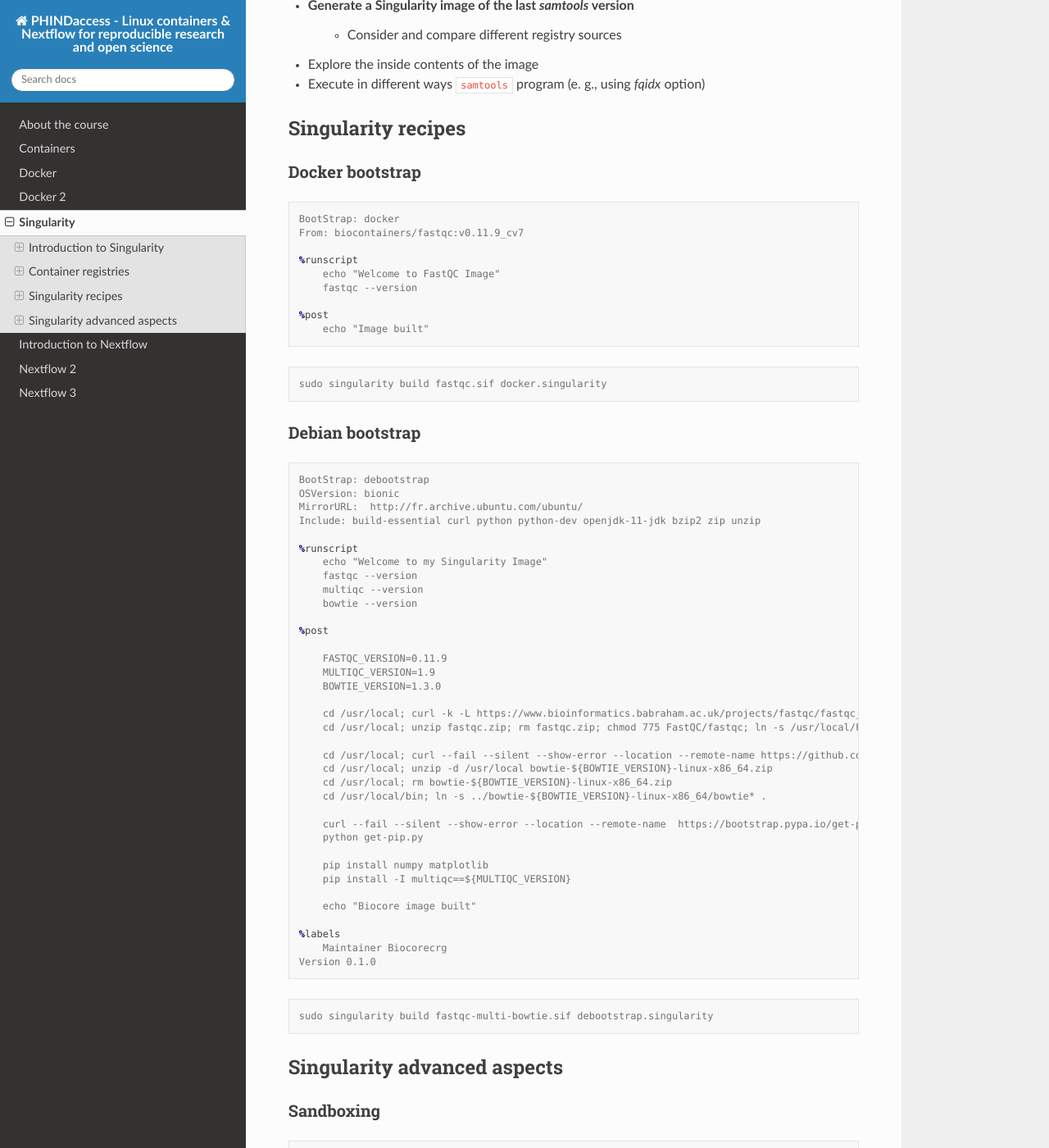
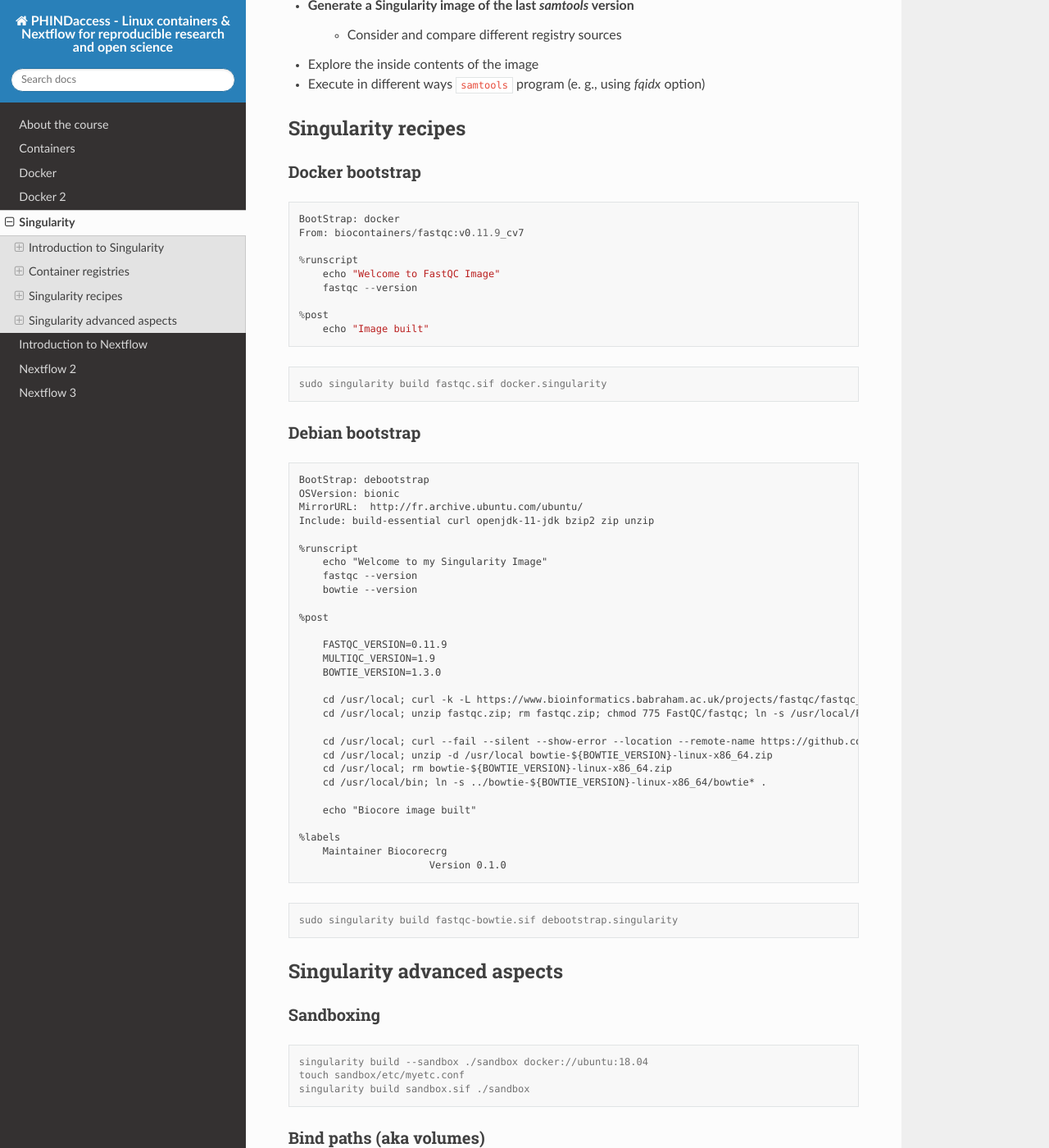
Before and after one commit to biocorecrg/CoursesCRG_Containers_Nextflow_May_2022, a Sphinx documentation site: the page built from docs/singularity.rst, in a window 1280 px wide and 1400 px high, scrolled down 3855 px. Shown: the whole window at 82% size. Built offline with Sphinx 7.4.7 and the Read the Docs theme 2.0.0, drawn with Linux system fonts in a browser that asks for light colours; some of the changed text lies outside the part shown.

Commit message:
fixing and rming multiqc

```diff
--- a/docs/singularity.rst
+++ b/docs/singularity.rst
@@ -178,7 +178,7 @@ Singularity recipes
 Docker bootstrap
 ----------------
 
-.. code-block:: console
+.. code-block::
 
   BootStrap: docker
   From: biocontainers/fastqc:v0.11.9_cv7
@@ -198,17 +198,16 @@ Docker bootstrap
 Debian bootstrap
 ----------------
 
-.. code-block:: console
+.. code-block::
 
   BootStrap: debootstrap
   OSVersion: bionic
   MirrorURL:  http://fr.archive.ubuntu.com/ubuntu/
-  Include: build-essential curl python python-dev openjdk-11-jdk bzip2 zip unzip
+  Include: build-essential curl openjdk-11-jdk bzip2 zip unzip
 
   %runscript
       echo "Welcome to my Singularity Image"
       fastqc --version
-      multiqc --version
       bowtie --version
 
   %post
@@ -225,21 +224,15 @@ Debian bootstrap
       cd /usr/local; rm bowtie-${BOWTIE_VERSION}-linux-x86_64.zip
       cd /usr/local/bin; ln -s ../bowtie-${BOWTIE_VERSION}-linux-x86_64/bowtie* .
 
-      curl --fail --silent --show-error --location --remote-name  https://bootstrap.pypa.io/get-pip.py
-      python get-pip.py
-
-      pip install numpy matplotlib
-      pip install -I multiqc==${MULTIQC_VERSION}
-
       echo "Biocore image built"
 
   %labels
       Maintainer Biocorecrg
-  Version 0.1.0
+			Version 0.1.0
 
 .. code-block:: console
 
-    sudo singularity build fastqc-multi-bowtie.sif debootstrap.singularity
+    sudo singularity build fastqc-bowtie.sif debootstrap.singularity
 
 Singularity advanced aspects
 ============================
@@ -375,7 +368,7 @@ Singularity permissions are an evolving field. If you don't have access to ``sud
 Singularity cache directory
 ***************************
 
-.. code-block:: console
+.. code-block::
 
     $HOME/.singularity
 
```
